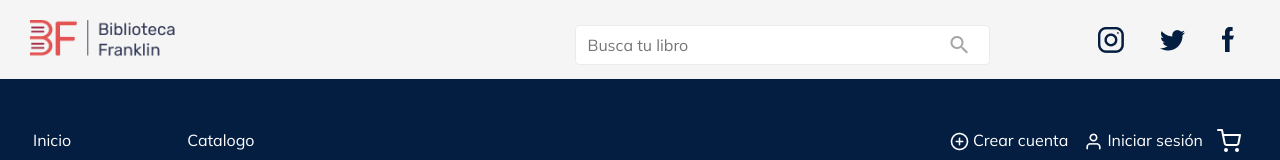
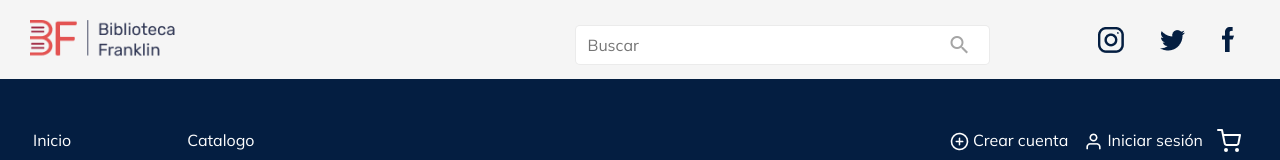
Before and after one commit to proyectos-tsdwad/programador-web-proyecto-final, an Angular app in the folder Front/: page /home in a window 1280 px wide. Shown: the top 160 px of the page. Built offline with nearby package versions, Linux system fonts and the light colour scheme.

Commit message:
Test search service implementation

```diff
--- a/Front/src/app/modules/layout/search/search.component.html
+++ b/Front/src/app/modules/layout/search/search.component.html
@@ -1,7 +1,14 @@
-<form>
-  <input type="search" class="search-data fw-400" placeholder="Busca tu libro" required />
-  <button (click)="onClickSearch()" type="button" role="button" title="buscar"><span class="material-icons">
-      search
-    </span>
+<form #searchForm="ngForm" (ngSubmit)="onClickSearch()">
+  <input
+    id="search"
+    type="text"
+    class="search-data fw-400"
+    placeholder="Buscar"
+    name="title"
+    [(ngModel)]="title"
+    required
+  />
+  <button type="submit" role="button" title="buscar">
+    <span class="material-icons"> search </span>
   </button>
 </form>
--- a/Front/src/app/modules/layout/search/search.component.ts
+++ b/Front/src/app/modules/layout/search/search.component.ts
@@ -1,16 +1,24 @@
 import { Component } from '@angular/core';
 import { NavigationService } from 'src/app/services/navigation/navigation.service';
+import { SearchService } from 'src/app/services/search/search.service';
+import { BookService } from 'src/app/services/book/book.service';
 
 @Component({
   selector: 'app-search',
   templateUrl: './search.component.html',
-  styleUrls: ['./search.component.css']
+  styleUrls: ['./search.component.css'],
 })
 export class SearchComponent {
+  title = '';
 
-  constructor(private navigationService: NavigationService) { }
+  constructor(
+    private navigationService: NavigationService,
+    private bookService: BookService
+  ) {}
 
   onClickSearch() {
+    this.bookService.getSearchResults(this.title);
     this.navigationService.navigateToCatalogue();
+    console.log('funciona', this.title);
   }
 }
--- a/Front/src/app/services/book/book.service.ts
+++ b/Front/src/app/services/book/book.service.ts
@@ -99,4 +99,8 @@ export class BookService {
 
     return { ...(book as Book) };
   }
+
+  getSearchResults(title: string): Book[] {
+    return this.books.filter((book) => book.title.includes(title));
+  }
 }
```
Also changed, not shown: Front/src/app/modules/layout/common-layouts.module.ts (+10 -6 lines), Front/src/app/services/search/search.service.ts (added, +24 -0 lines).
